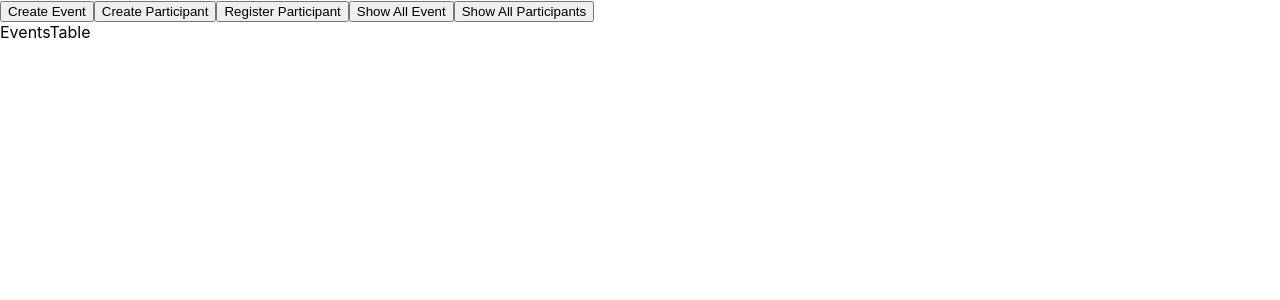
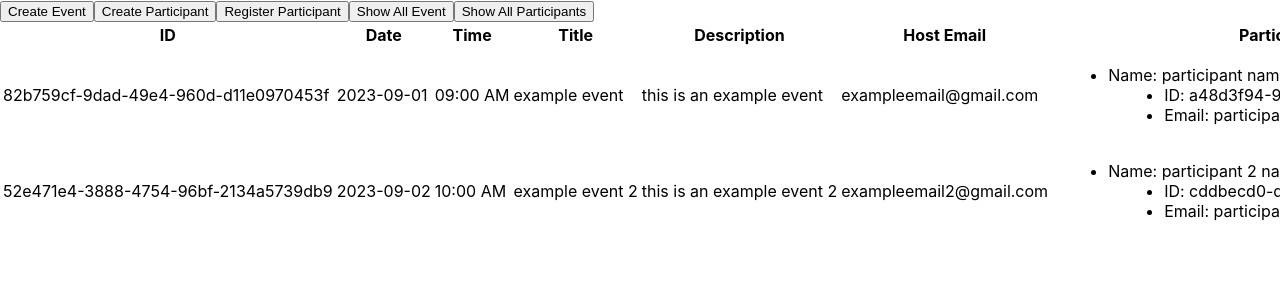
Before and after one commit to jdr161/CSDS-383-No-Names-Layered, a React (Create React App) app in the folder presentation-layer/: page / in a window 1280 px wide. Both pictures are taken after a click on the button "Show All Event". Shown: the top 300 px of the page. Built offline with nearby package versions, Linux system fonts and the light colour scheme; the HTML template or start-up script is replaced by a standard one.

Commit message:
Clean up dummy events table

```diff
--- a/presentation-layer/src/components/Tables/EventsTable.js
+++ /dev/null
@@ -1,16 +0,0 @@
-import React, { Component } from "react"
-import { render } from "react-dom"
-
-class EventsTable extends Component {
-    constructor() {
-        super()
-        this.state = {}
-    }
-    render() {
-        return(
-            <div>
-                EventsTable
-            </div>
-        )
-    }
-} export default EventsTable
--- a/presentation-layer/src/components/Tables/EventsTable.jsx
+++ b/presentation-layer/src/components/Tables/EventsTable.jsx
@@ -11,7 +11,6 @@ class EventsTable extends Component {
     }
 
     render() {
-        console.log(events)
         return (
             <TableContainer>
                 <Table variant={'simple'}>
@@ -27,7 +26,7 @@ class EventsTable extends Component {
                         </Tr>
                     </Thead>
                     <Tbody>
-                        {events.map((event => {
+                        {this.state.events.map((event => {
                             return (
                                 <Tr>
                                     <Td>{event.id}</Td>
```
